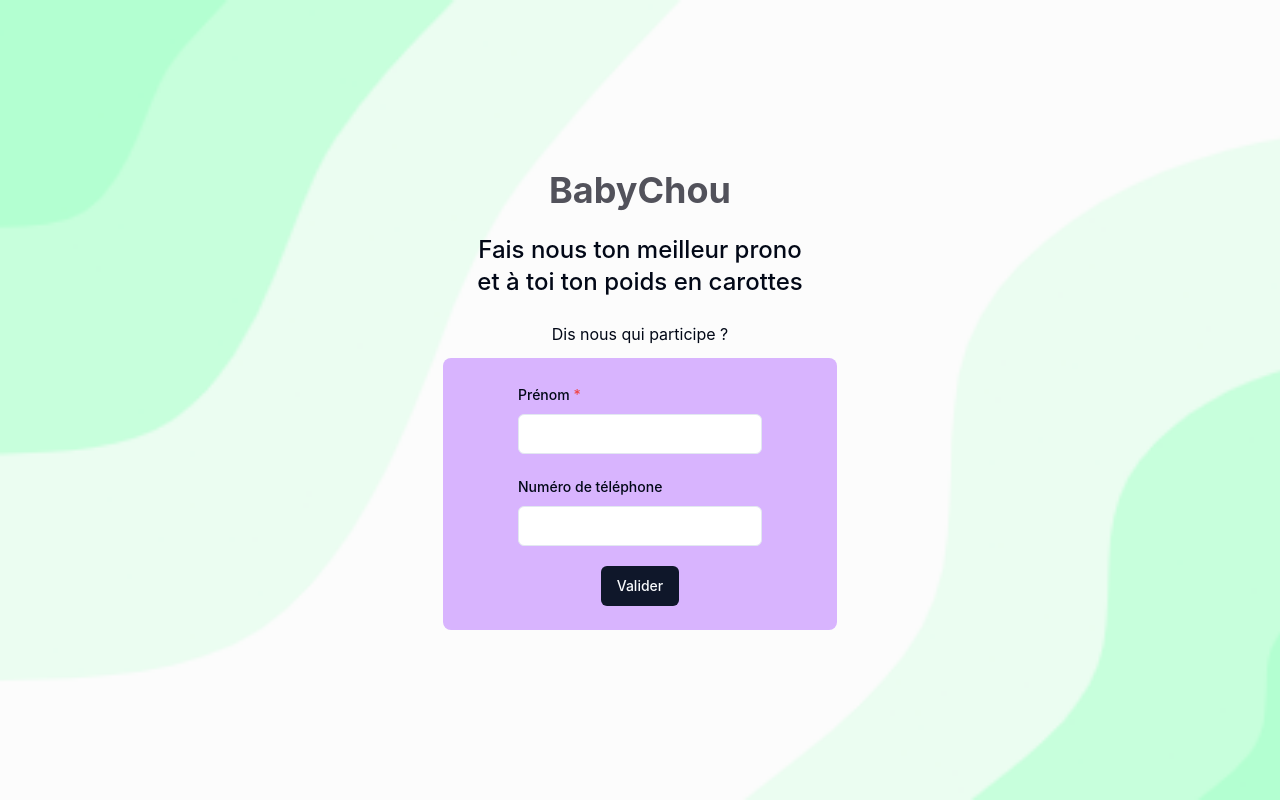
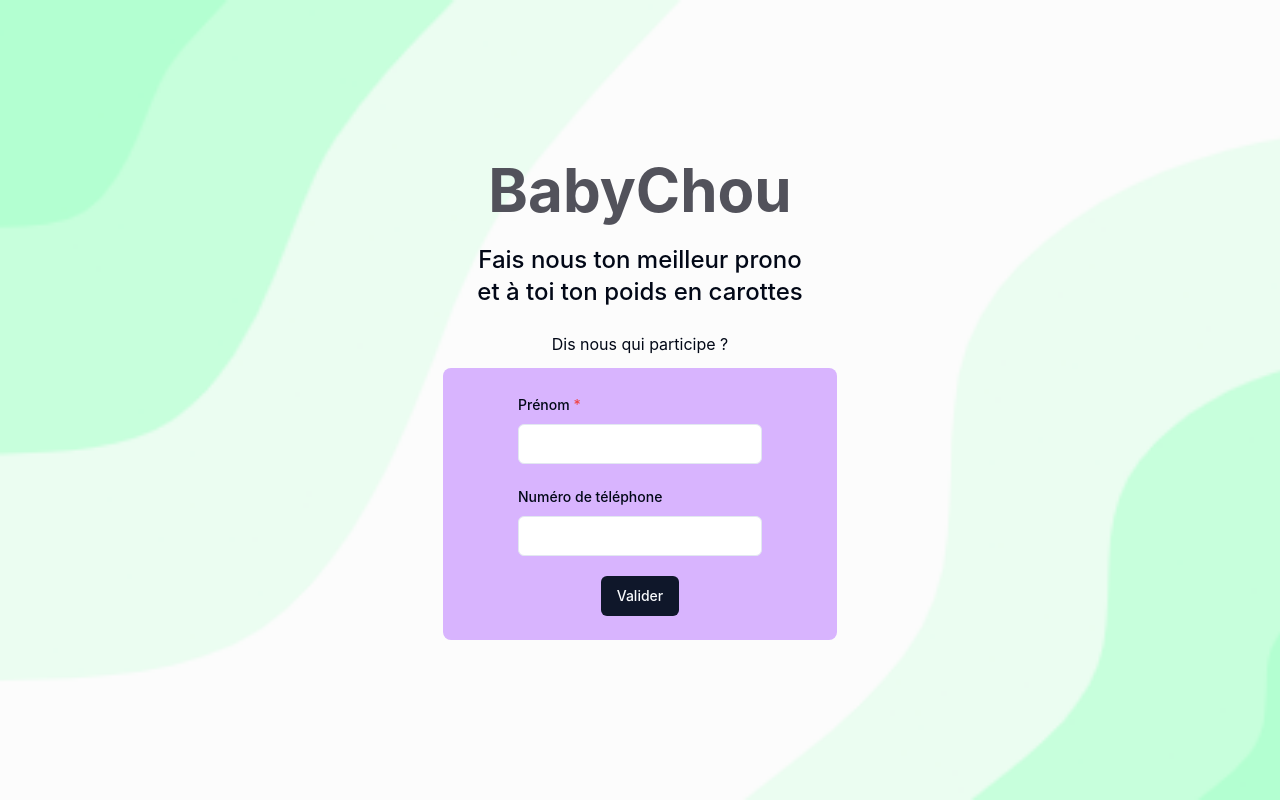
Before and after one commit to DoubleLama/baby, a React (Vite) app: page / in a window 1280 px wide. Built offline with nearby package versions, Linux system fonts and the light colour scheme.

Commit message:
add toastify

```diff
--- a/src/App.tsx
+++ b/src/App.tsx
@@ -2,12 +2,15 @@ import BabyForm from "@/components/baby-form.tsx";
 import {useState} from "react";
 import UserForm from "@/components/user-form.tsx";
 import {defaultUser} from "@/tools.ts";
+import 'react-toastify/dist/ReactToastify.css';
+import {ToastContainer} from "react-toastify";
 
 const App = () => {
   const [user, setUser] = useState(defaultUser)
   return (
     <div className={'flex flex-col items-center'}>
-      <h1 className={'text-center font-bold text-4xl text-zinc-600 mb-6'}>BabyChou</h1>
+      <ToastContainer/>
+      <h1 className={'text-center font-bold text-6xl text-zinc-600 mb-6'}>BabyChou</h1>
       <h2 className={'subtitle mb-6'}>
         Fais nous ton meilleur prono et à toi ton poids en carottes
       </h2>
@@ -24,7 +27,7 @@ const App = () => {
       )}
       {user !== defaultUser && (
         <>
-          <BabyForm user={user}/>
+          <BabyForm user={user} setUser={setUser}/>
         </>
       )}
     </div>
--- a/src/components/baby-form.tsx
+++ b/src/components/baby-form.tsx
@@ -5,9 +5,10 @@ import {BabyFormData, BabyFormProps, FullFormData} from "../../typings";
 import Form from "@/components/form.tsx";
 import {babySchema} from "@/components/schema.ts";
 import {supabase} from "@/supabase.ts";
-import {formatDate} from "@/tools.ts";
+import {defaultUser, formatDate} from "@/tools.ts";
+import {toast} from "react-toastify";
 
-const BabyForm = ({user}: BabyFormProps) => {
+const BabyForm = ({user, setUser}: BabyFormProps) => {
   const handleSubmit = async (data: BabyFormData) => {
     const gender = data.gender ? 'Fille' : 'Garçon'
     const formattedDate = formatDate(data.dateOfBirth);
@@ -38,7 +39,8 @@ const BabyForm = ({user}: BabyFormProps) => {
         return;
       }
     }
-    console.log('Données enregistrées avec succès');
+    toast('Prono bien enregistré !');
+    setUser(defaultUser)
   }
 
   const fieldConfig = {
--- a/typings.d.ts
+++ b/typings.d.ts
@@ -13,6 +13,7 @@ export type UserFormProps = {
 
 export type BabyFormProps = {
   user: UserFormData;
+  setUser: (user: UserFormData) => void
 }
 
 export interface BabyFormData {
```
